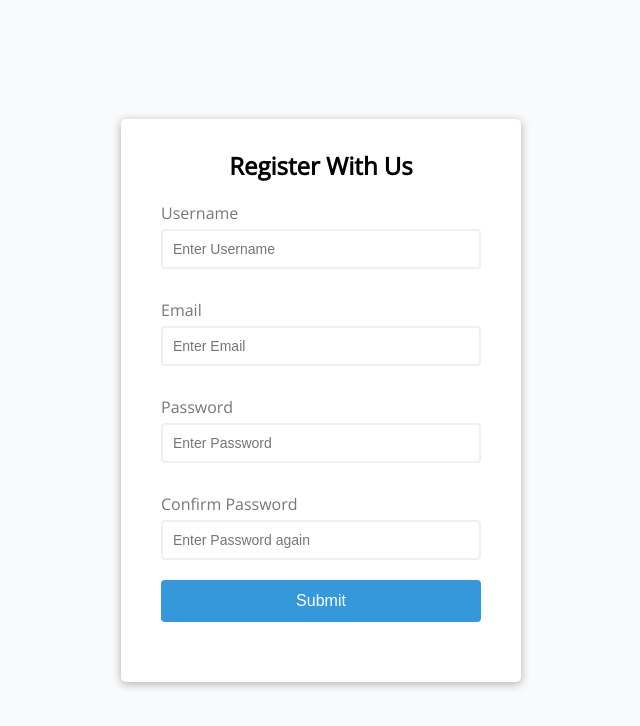
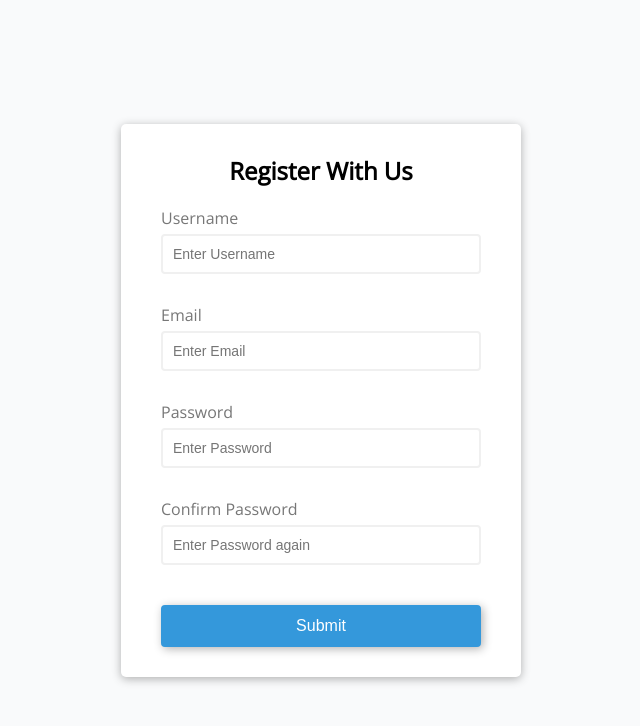
Before and after one commit to CristianJGarcia/web-projects, a plain HTML site: page form-validator/index.html in a window 1280 px wide. Shown: the whole page, without its empty margins (319-959 px from the left). Drawn offline with nearby package versions, Linux system fonts and the light colour scheme.

Commit message:
fixed html and css problems

```diff
--- a/form-validator/index.html
+++ b/form-validator/index.html
@@ -33,8 +33,8 @@
             placeholder="Enter Password again"
           />
           <small>Error Message</small>
-          <button>Submit</button>
         </div>
+        <button type="submit">Submit</button>
       </form>
     </div>
     <script src="script.js"></script>
--- a/form-validator/style.css
+++ b/form-validator/style.css
@@ -20,7 +20,7 @@ body {
 }
 
 .container {
-  background-color: white;
+  background-color: #fff;
   border-radius: 5px;
   box-shadow: 0 2px 10px rgba(0, 0, 0, 0.3);
   width: 400px;
@@ -85,8 +85,9 @@ h2 {
   cursor: pointer;
   background-color: #3498db;
   border: 2px solid #3498db;
+  box-shadow: 2px 2px 10px rgba(0, 0, 0, 0.3);
   border-radius: 4px;
-  color: white;
+  color: #fff;
   display: block;
   font-size: 16px;
   padding: 10px;
```
